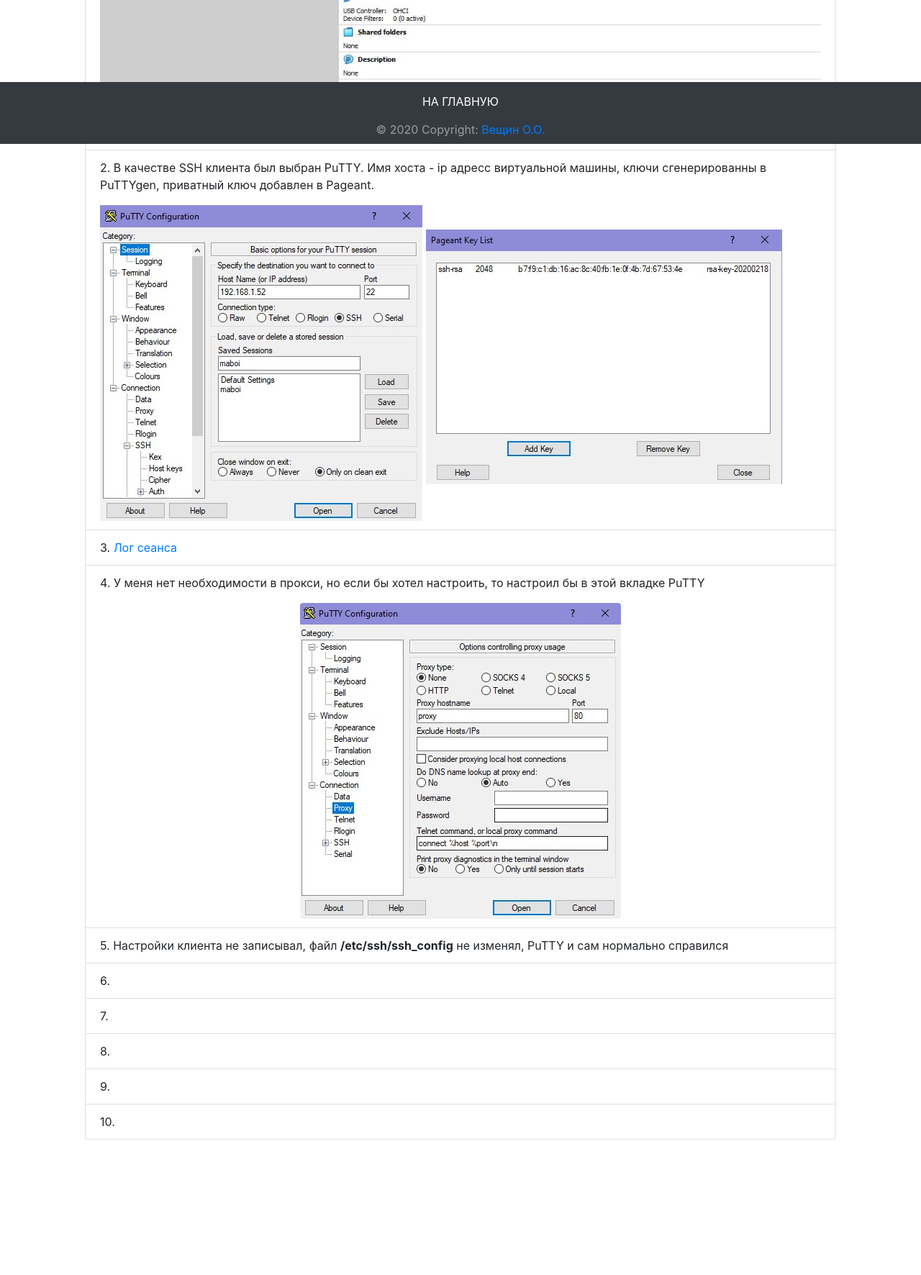
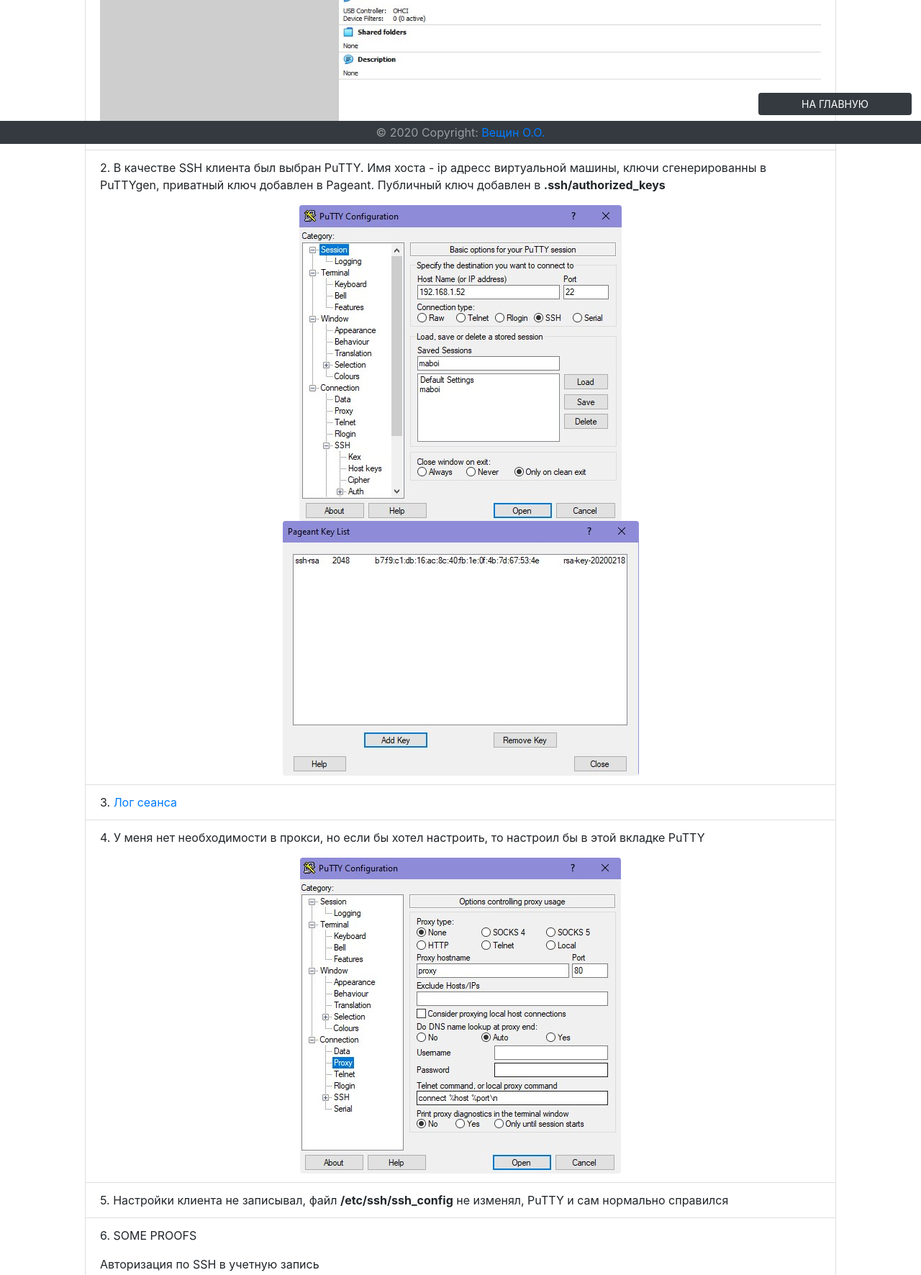
Before and after one commit to madolu2/shmakov_otchet, a plain HTML site: page ssh.html in a window 1280 px wide. Shown: the part 600-2372 px from the top of the page at 72% size. Before the commit the page ends 2184 px from the top, so only its background shows below. Drawn offline with nearby package versions, Linux system fonts and the light colour scheme.

Commit message:
empty commit

```diff
--- a/ssh.html
+++ b/ssh.html
@@ -19,34 +19,34 @@
             </li>
             <li class="list-group-item">2. В качестве SSH клиента был выбран PuTTY.
                 Имя хоста - ip адресс виртуальной машины, ключи сгенерированны в PuTTYgen,
-                приватный ключ добавлен в Pageant. <br>
-                <img src="img\ssh\1.jpg" class="img-fluid mt-3" alt="1st_screen">
-                <img src="img\ssh\2.jpg" class="img-fluid" alt="2nd_screen">
+                приватный ключ добавлен в Pageant. Публичный ключ добавлен в <b>.ssh/authorized_keys</b> <br>
+                <img src="img\ssh\1.jpg" class="img-fluid rounded mx-auto d-block mt-3" alt="1st_screen">
+                <img src="img\ssh\2.jpg" class="img-fluid rounded mx-auto d-block" alt="2nd_screen">
             </li>
             <li class="list-group-item">3. <a href="files\ssh\putty.log">Лог сеанса</a></li>
             <li class="list-group-item">4. У меня нет необходимости в прокси, но если бы хотел настроить,
                 то настроил бы в этой вкладке PuTTY<br>
-                <img src="img\ssh\proxy.jpg" class="rounded mx-auto d-block mt-3" alt="proxy">
+                <img src="img\ssh\proxy.jpg" class="img-fluid rounded mx-auto d-block mt-3" alt="proxy">
             </li>
             <li class="list-group-item">5. Настройки клиента не записывал, файл <b>/etc/ssh/ssh_config</b> не изменял,
                 PuTTY и сам нормально справился <br>
             </li>
-            <li class="list-group-item">6.</li>
-            <li class="list-group-item">7.</li>
-            <li class="list-group-item">8.</li>
-            <li class="list-group-item">9.</li>
-            <li class="list-group-item">10.</li>
+            <li class="list-group-item"><p class="text-uppercase">6. some proofs </p>
+                <p>Авторизация по SSH в учетную запись</p>
+                <img src="img\ssh\authorization.jpg" class="img-fluid rounded mx-auto d-block mt-3" alt="authorization">
+                <p class="mt-3">Данные <b>ifconfig</b></p>
+                <img src="img\ssh\ifconfig.jpg" class="img-fluid rounded mx-auto d-block mt-3" alt="ifconfig">
+            </li>
+            <li class="list-group-item mb-5">7. Остальное я либо сделал и забыл записать/заскринить, либо не смог/поленился сделать</li>
+
         </ul>
 
       </div>
+      <a href="index.html" class="col-2 mt-2 text-uppercase btn btn-sm btn-dark" style="position: fixed; right: 1%; bottom: 5%;">На главную</a>
     </body>
 <footer class="bg-dark text-white-50 col" style="position: fixed; left: 0; bottom: 0;">
-    <div class="row">
-        <div class="col"></div>
-        <a href="index.html" class="col-3 mt-2 center text-uppercase btn btn-dark">На главную</a>
-        <div class="col"></div>
-    </div>
-    <div class="footer-copyright text-center py-2">© 2020 Copyright:
+
+    <div class="footer-copyright text-center py-1">© 2020 Copyright:
         <a href="https://github.com/madolu2" class="fa f5 black">Вещин О.О.</a>
     </div>
     <script src="https://code.jquery.com/jquery-3.3.1.slim.min.js" integrity="sha384-q8i/X+965DzO0rT7abK41JStQIAqVgRVzpbzo5smXKp4YfRvH+8abtTE1Pi6jizo" crossorigin="anonymous"></script>
```
Also changed, not shown: index.html (+1 -1 lines), img/ssh/authorization.jpg (added), img/ssh/ifconfig.jpg (added).
